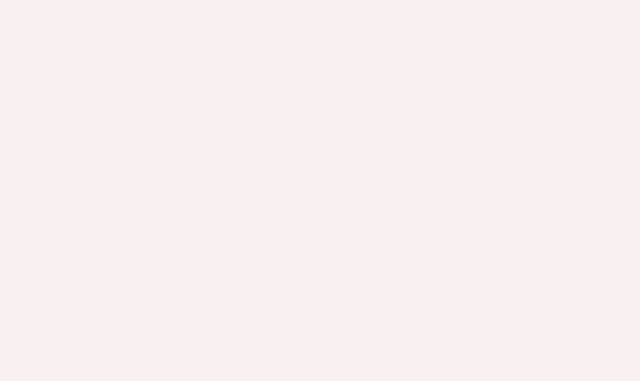
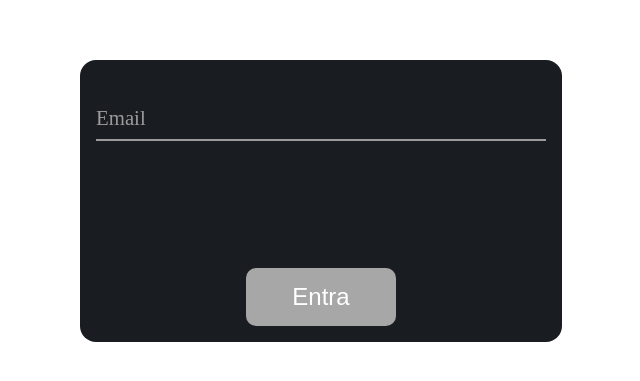
Before and after one commit to MatheusFellipi/dog-breed, a Next.js app: page / in a window 1280 px wide. Shown: the part 207-588 px from the top of the page, without its empty margins (327-967 px from the left). Built offline with nearby package versions, Linux system fonts and the light colour scheme.

Commit message:
Estilizando a pagina de login.

```diff
--- a/src/pages/index.tsx
+++ b/src/pages/index.tsx
@@ -1,65 +1,49 @@
 import type { NextPage } from "next";
-import { Global, css } from "@emotion/react";
+import { FormEvent } from "react";
+import styled from "@emotion/styled";
 
-const GlobalStyles = css`
-  * {
-    margin: 0;
-    padding: 0;
-    box-sizing: border-box;
+import { Input } from "../components/input";
+import { Button } from "../components/button";
+
+const Home: NextPage = () => {
+  function handleSubmit(event: FormEvent<HTMLFormElement>) {
+    event.preventDefault();
   }
 
-  body {
-    background: #f8f0f1;
-    -webkit-font-smoothing: antialiased;
-  }
+  return (
+    <Container>
+      <form method="post" onSubmit={handleSubmit}>
+        <Input label="Email" type="email" valeu="" onCharge={() => {}} />
+        <Button label="Entra" type="submit"  />
+      </form>
+    </Container>
+  );
 
-  html {
-    @media (max-width: 1080px) {
-      font-size: 93.75%; /*15px*/
-    }
-    @media (max-width: 720px) {
-      font-size: 87.5%; /*14px*/
-    }
-  }
-
-  body,
-  input,
-  textarea,
-  button {
-    font-family: "Poppins", sans-serif;
-    font-weight: 400;
-  }
-
-  h1,
-  h2,
-  h3,
-  h4,
-  h5,
-  h6,
-  strong {
-    font-weight: 600;
-  }
-
-  button {
-    cursor: pointer;
-    transition: all 0.5s;
-    :hover {
-      filter: brightness(0.8);
-    }
-  }
-
-  [disabled] {
-    opacity: 0.6;
-    cursor: not-allowed;
-  }
-`;
-
-const Home: NextPage = () => {
-  return (
-    <div>
-      <Global styles={GlobalStyles} />
-    </div>
-  );
 };
 
 export default Home;
+
+const Container = styled.div`
+  display: flex;
+  justify-content: center;
+  align-items: center;
+
+  height: 100vh;
+  width: 100vw;
+  > form {
+    display: flex;
+    flex-direction: column;
+    align-items: center;
+    justify-content: space-between;
+
+
+    background-color: #191d21;
+    padding: 1rem;
+    max-width: 550px;
+    width: 450px;
+    height: 250px;
+
+    border-radius: 1rem;
+
+  }
+`;
```
